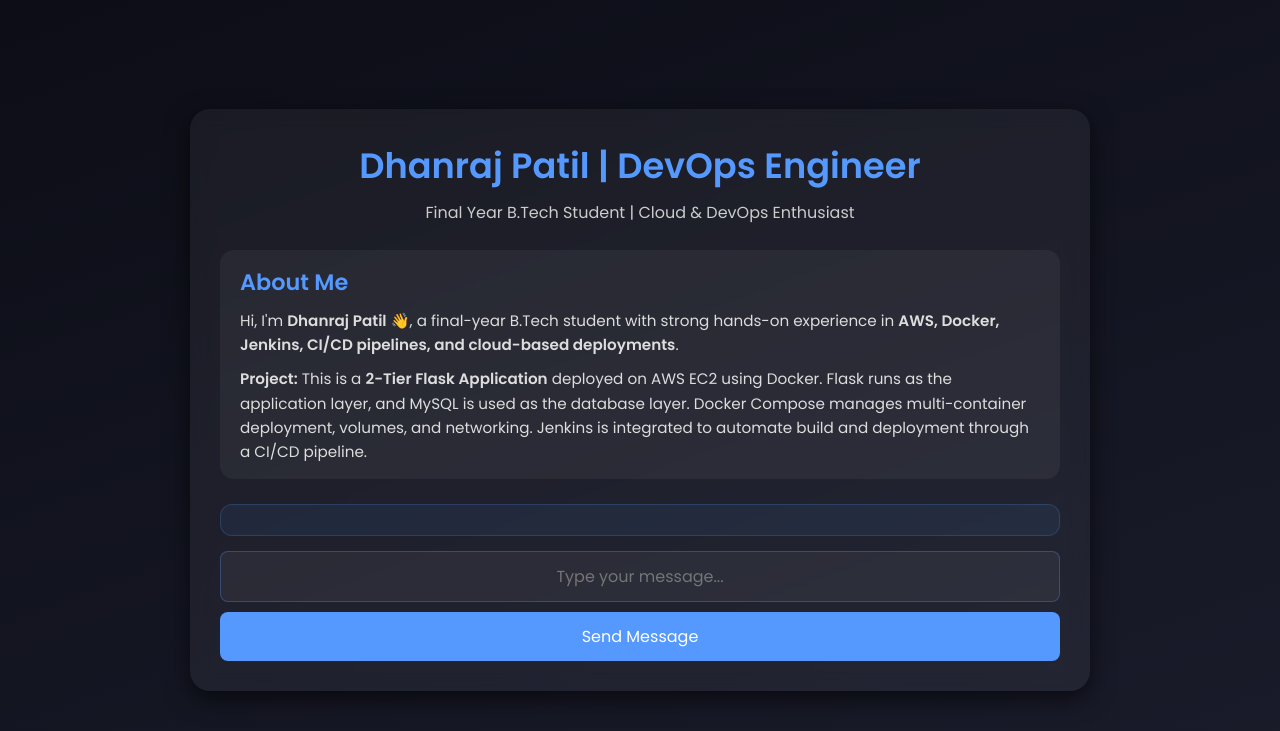
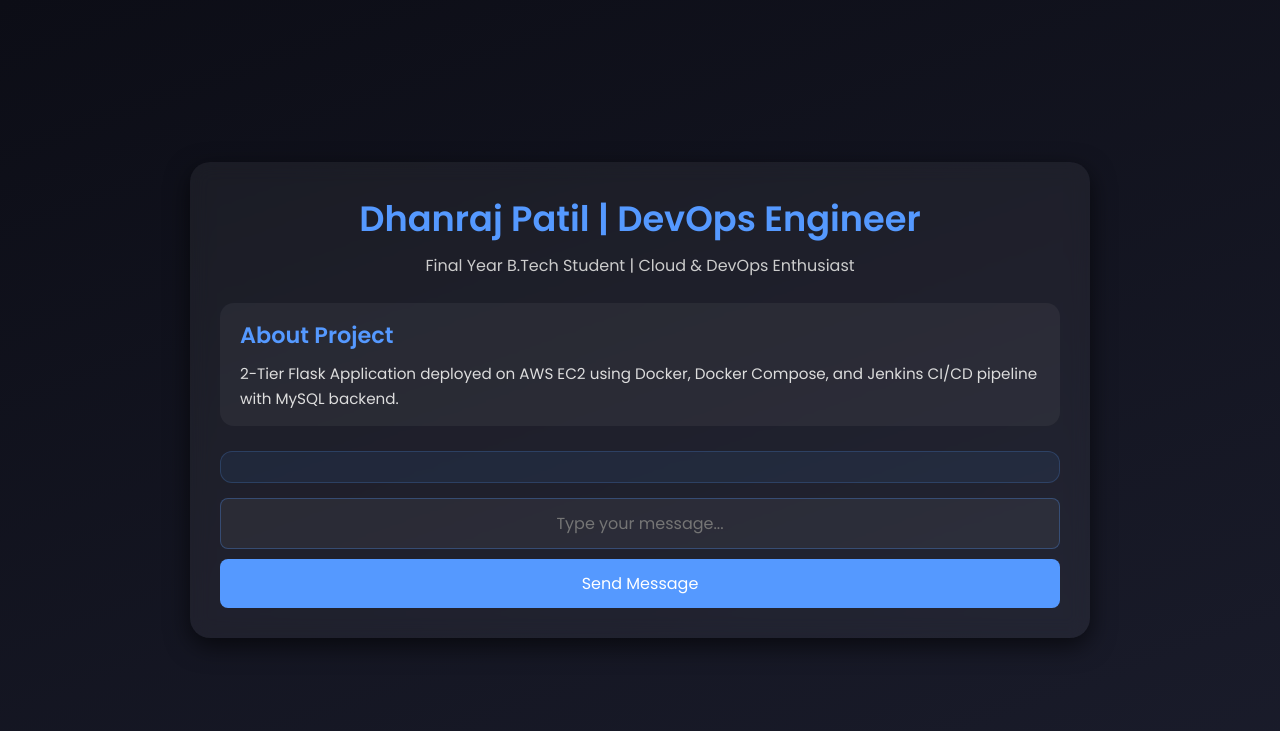
Before and after one commit to Dhanraj529/Devops-Project-6-Two-Tier-Flask-app, a Flask app: page / in a window 1280 px wide. Shown: the top 731 px of the page. Run offline with Flask 3, Linux system fonts and the light colour scheme; data that the repository does not hold is empty; some libraries are stand-ins or nearby versions.

Commit message:
Refactor index.html for improved structure and clarity

```diff
--- a/Templates/index.html
+++ b/Templates/index.html
@@ -100,13 +100,6 @@
             border-radius: 8px;
             font-size: 16px;
             text-align: center;
-            transition: 0.3s;
-        }
-
-        input[type="text"]:focus {
-            border-color: #5599FF;
-            box-shadow: 0 0 12px rgba(85, 153, 255, 0.6);
-            outline: none;
         }
 
         input[type="submit"] {
@@ -118,13 +111,6 @@
             border-radius: 8px;
             cursor: pointer;
             font-size: 16px;
-            transition: 0.3s;
-        }
-
-        input[type="submit"]:hover {
-            background: #417ad6;
-            box-shadow: 0 0 15px rgba(85, 153, 255, 0.6);
-            transform: translateY(-2px);
         }
     </style>
 </head>
@@ -139,26 +125,21 @@
     </div>
 
     <div class="about">
-            <h2>About Me</h2>
+        <h2>About Project</h2>
         <p>
-                Hi, I'm <b>Dhanraj Patil</b> 👋, a final-year B.Tech student with strong hands-on experience in
-                <b>AWS, Docker, Jenkins, CI/CD pipelines, and cloud-based deployments</b>.
-            </p>
-            <p style="margin-top:10px;">
-                <b>Project:</b> This is a <b>2-Tier Flask Application</b> deployed on AWS EC2 using Docker.
-                Flask runs as the application layer, and MySQL is used as the database layer.
-                Docker Compose manages multi-container deployment, volumes, and networking.
-                Jenkins is integrated to automate build and deployment through a CI/CD pipeline.
+            2-Tier Flask Application deployed on AWS EC2 using Docker, Docker Compose,
+            and Jenkins CI/CD pipeline with MySQL backend.
         </p>
     </div>
 
-        <div class="messages">
+    <div class="messages" id="messages">
         {% for message in messages %}
             <p>{{ message[0] }}</p>
         {% endfor %}
     </div>
 
-        <form id="messageForm">
+    <!-- FORM -->
+    <form id="messageForm" method="POST" action="/submit">
         <input type="text" name="new_message" placeholder="Type your message..." required>
         <input type="submit" value="Send Message">
     </form>
@@ -168,32 +149,18 @@
 <script src="https://code.jquery.com/jquery-3.6.0.min.js"></script>
 
 <script>
-        $(document).ready(function () {
-            $("#messageForm").on("submit", function (event) {
-                event.preventDefault();
+    $("#messageForm").on("submit", function (e) {
+        e.preventDefault();
 
-                let messageInput = $("input[name='new_message']");
-                let message = messageInput.val().trim();
+        let input = $("input[name='new_message']");
+        let msg = input.val().trim();
 
-                if (message === "") {
-                    alert("Message cannot be empty!");
-                    return;
-                }
+        if (!msg) return;
 
-                $.ajax({
-                    url: "/submit",
-                    type: "POST",
-                    data: { new_message: message },
-                    success: function (response) {
-                        if (response && response.message) {
-                            $(".messages").append("<p>" + response.message + "</p>");
-                            messageInput.val("");
-                        }
-                    },
-                    error: function () {
-                        alert("Something went wrong!");
-                    }
-                });
+        $.post("/submit", { new_message: msg }, function (data) {
+            $("#messages").append("<p>" + data.message + "</p>");
+            input.val("");
+            $("#messages").scrollTop($("#messages")[0].scrollHeight);
         });
     });
 </script>
```
Lines whose indentation alone changed are shown as unchanged.
